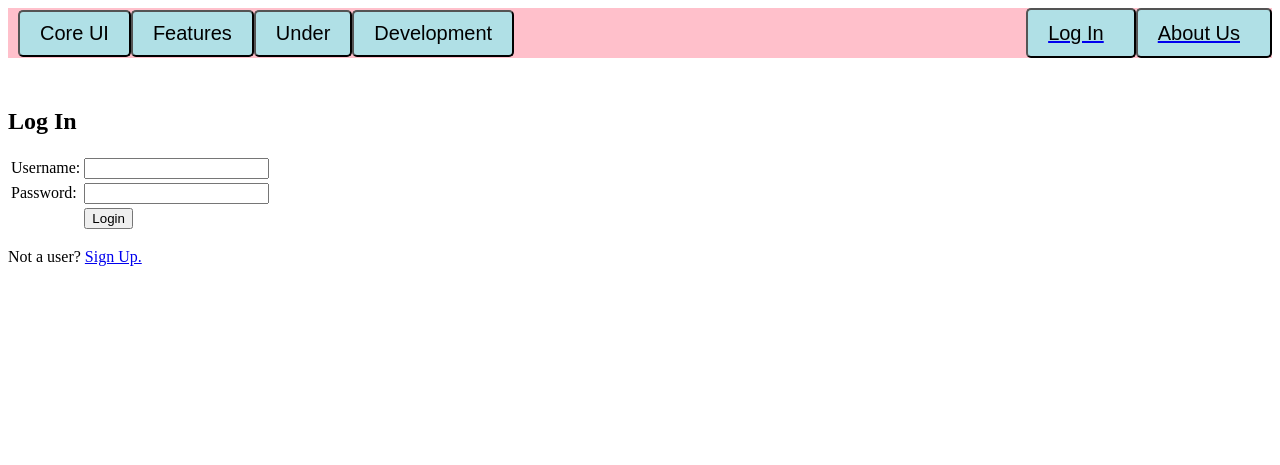
After one commit to HannahHK0622/KongUConnector, a Django app: template KongUConnect/CoreUI/templates/login.html in a window 1280 px wide. The commit adds this page. Shown: the top 465 px of the page. Run offline with Django 4.2, Linux system fonts and the light colour scheme; the template is opened without the code that fills it, so the values that code supplies are empty.

Commit message:
Final changes before I pass out

```diff
--- a/KongUConnect/CoreUI/templates/home.html
+++ b/KongUConnect/CoreUI/templates/home.html
@@ -5,6 +5,6 @@
     <p>Welcome to KongUConnect!</p>
     <p>This is very much under development.</p>
     <p>KongUConnect is an app developed by a year 2 IELM student who identified many problems with the existing reservations, class registration and appointments-making process.</p>
-    <p><a href="#">Log in here</a></p>
+    <p><a href="{%url 'CoreUI:login'%}">Log in here</a></p>
     Not a member yet? <a href="#">Sign up here.</a>
 {%endblock%}
--- /dev/null
+++ b/KongUConnect/CoreUI/templates/login.html
@@ -0,0 +1,21 @@
+{%extends 'base.html'%}
+{%load static%}
+{%block content%}
+<h2>Log In</h2>
+<table>
+    <form method="POST">
+    <tr>
+      <td><label for="username">Username:</label></td>
+      <td><input type="text" id="username" name="username"></td>
+    </tr>
+    <tr>
+      <td><label for="password">Password:</label></td>
+      <td><input type="password" id="password" name="password"></td>
+    </tr>
+    <tr>
+      <td></td>
+      <td><input type="submit" value="Login"></td>
+    </tr></form>
+  </table>
+</form>
+<p>Not a user? <a href="#">Sign Up.</a></p>{%endblock%}
--- a/KongUConnect/CoreUI/urls.py
+++ b/KongUConnect/CoreUI/urls.py
@@ -7,4 +7,5 @@ app_name = 'CoreUI'
 
 urlpatterns = [
     path('', views.home, name='home'),
+    path('login/', views.authenticator, name='login'),
 ]
```
Also changed, not shown: KongUConnect/CoreUI/views.py (+11 -0 lines).
